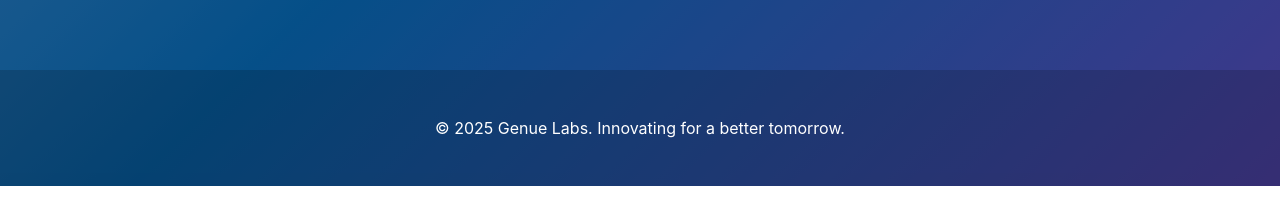
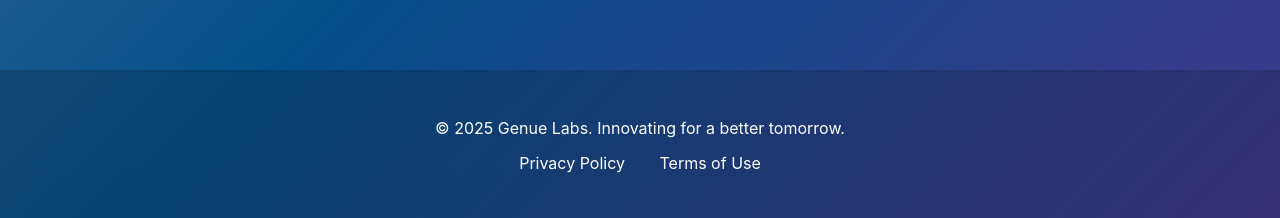
Before and after one commit to LevanAmashukeli/genuelabs.com, a plain HTML site: page index.html in a window 1280 px wide. Shown: the part 3130-3348 px from the top of the page. Before the commit the page ends 3316 px from the top, so only its background shows below. Drawn offline with Linux system fonts and the light colour scheme.

Commit message:
Update index.html

```diff
--- a/index.html
+++ b/index.html
@@ -855,11 +855,15 @@
         </div>
     </section>
 
-    <footer class="footer">
-        <div class="container">
-            <p>&copy; 2025 Genue Labs. Innovating for a better tomorrow.</p>
+<footer class="footer">
+    <div class="container">
+        <p>&copy; 2025 Genue Labs. Innovating for a better tomorrow.</p>
+        <div class="footer-links" style="margin-top: 15px;">
+            <a href="/privacy.html" style="color: white; margin: 0 15px; text-decoration: none;">Privacy Policy</a>
+            <a href="/terms.html" style="color: white; margin: 0 15px; text-decoration: none;">Terms of Use</a>
         </div>
-    </footer>
+    </div>
+</footer>
 
     <script>
         // Loading Screen с плавным переходом
```
